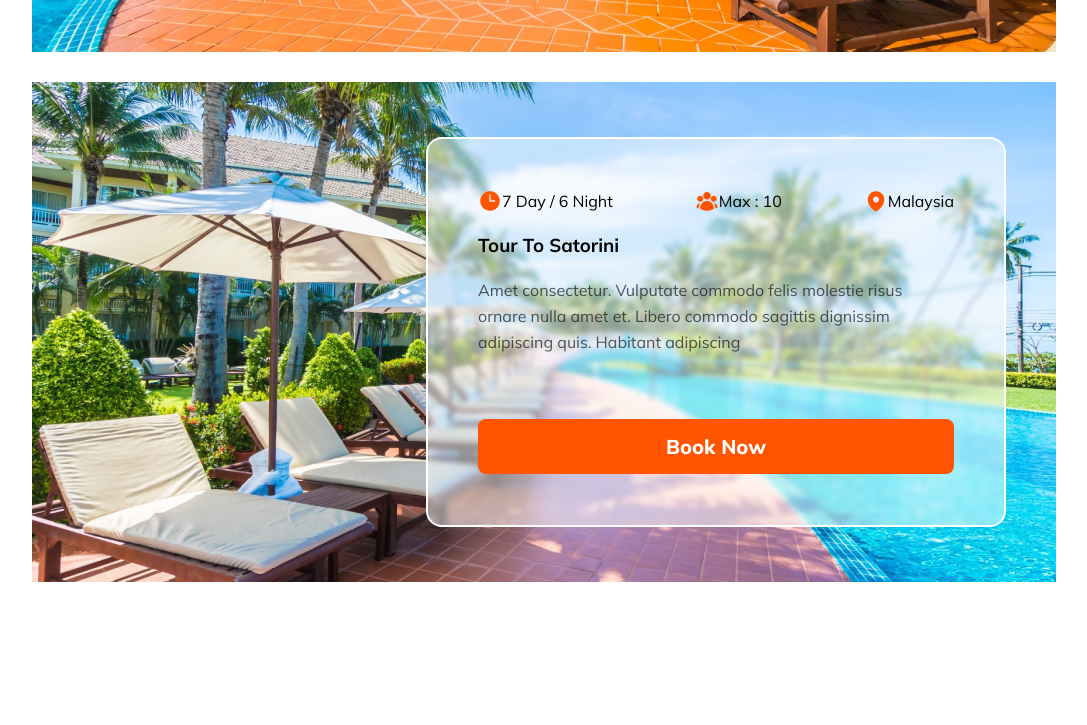
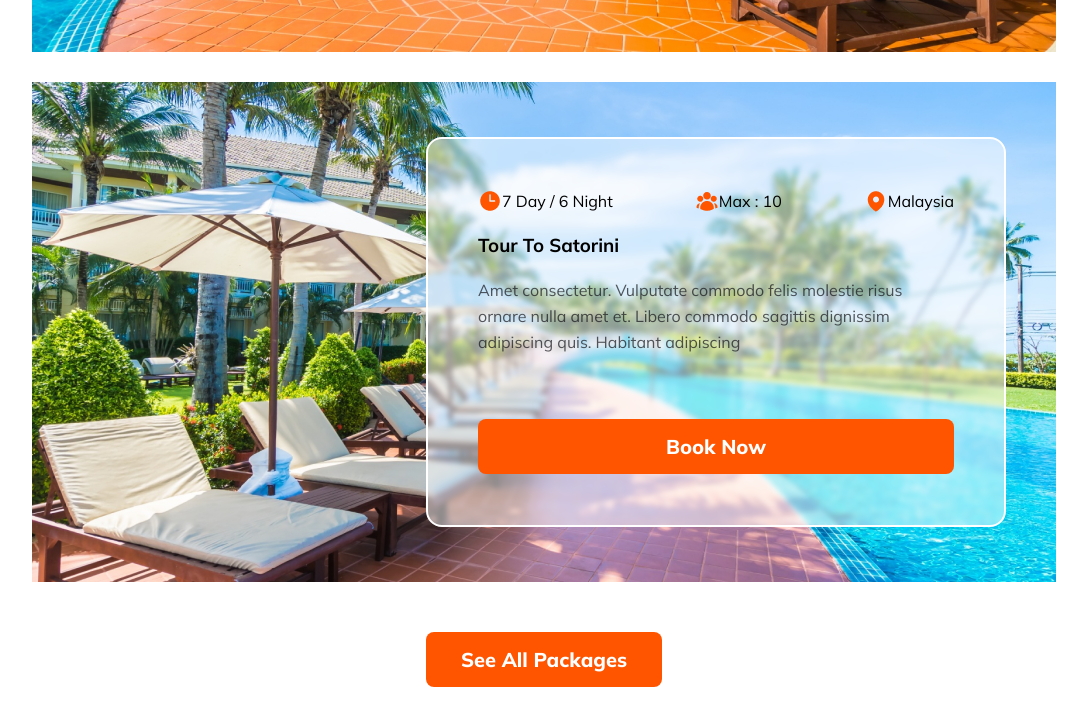
Before and after one commit to Amdadul-HQ/Assigment-2-Travl-Mate, a plain HTML site: page index.html in a window 1280 px wide. Shown: the part 4889-5614 px from the top of the page, without its empty margins (96-1183 px from the left). Before the commit the page ends 5501 px from the top, so only its background shows below. Drawn offline with nearby package versions, Linux system fonts and the light colour scheme.

Commit message:
See all packages btn added

```diff
--- a/index.html
+++ b/index.html
@@ -232,6 +232,9 @@
                     </div>
                 </div>
                 <!-- Package Card End -->
+                <div class="packages-btn">
+                    <button class="main-btn">See All Packages</button>
+                </div>
             </div>
         </section>
     </main>
--- a/style/style.css
+++ b/style/style.css
@@ -317,3 +317,8 @@ input{
     align-items: center;
     justify-content: flex-start;
 }
+.packages-btn{
+    margin: 50px;
+    display: flex;
+    justify-content: center;
+}
```
